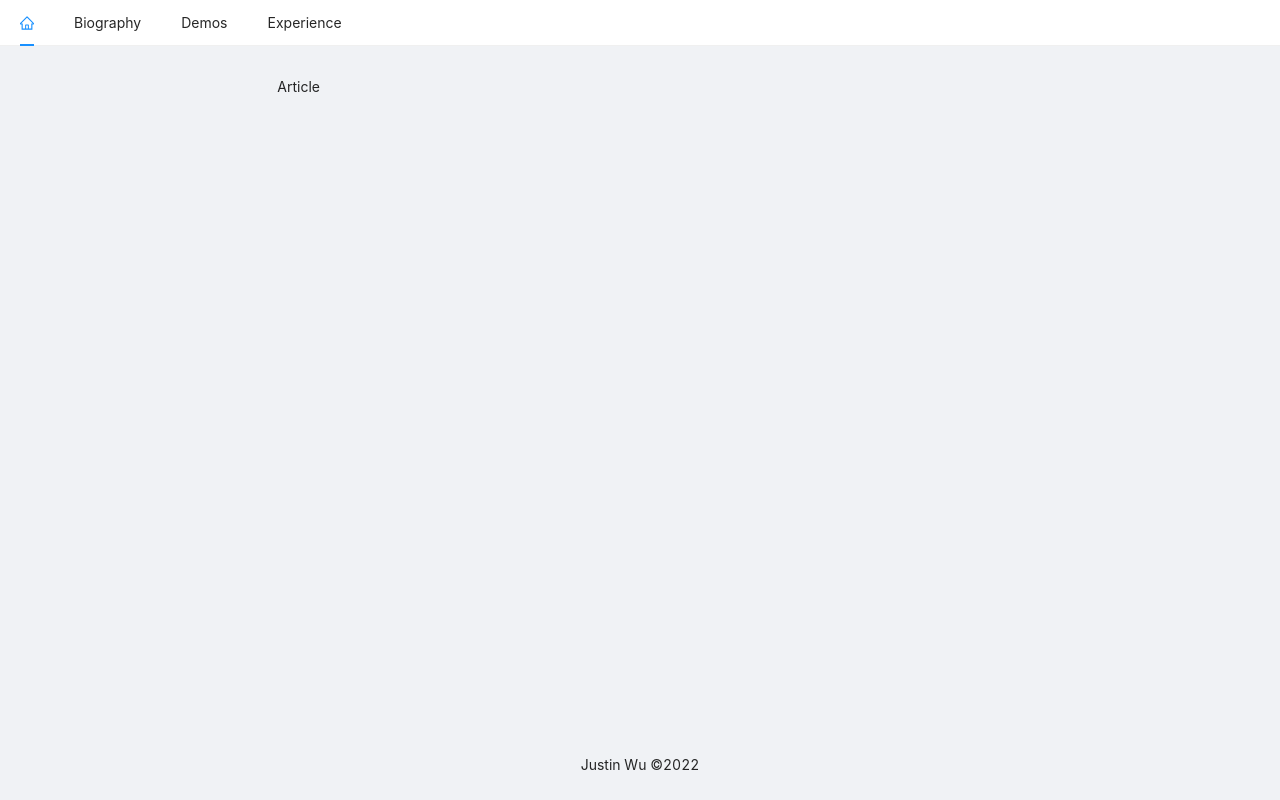
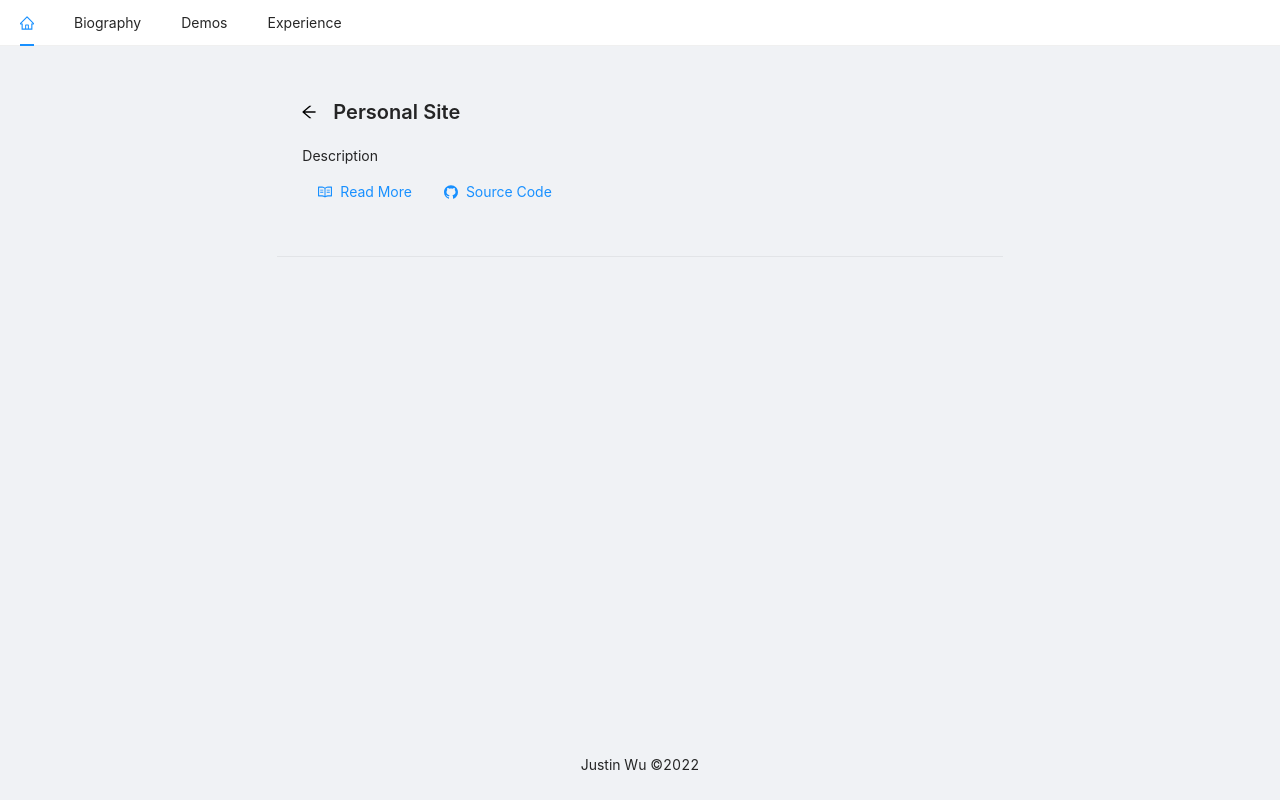
Before and after one commit to JustinLokHinWu/Personal-Site-Frontend, a React (Create React App) app: page /articles/personal-site in a window 1280 px wide. Built offline with nearby package versions, Linux system fonts and the light colour scheme.

Commit message:
Refactored articles/demos to pull out header

```diff
--- a/src/App.js
+++ b/src/App.js
@@ -2,11 +2,11 @@ import './App.css';
 import { BrowserRouter as Router, Route } from 'react-router-dom'
 import { Affix, Layout, Col } from 'antd'
 import 'antd/dist/antd.css';
-import ModelDemo from './components/ModelDemo'
 import HeaderMenu from './components/HeaderMenu';
 import Home from './components/Home';
-import { ActganInfo } from './components/ArticleInfo'
-import Article from './components/Article';
+import { ActganInfo, PersonalSiteInfo } from './components/ArticleInfo'
+import PersonalSiteArticle from './components/Articles/PersonalSiteArticle';
+import ActganArticle from './components/Articles/ActganArticle';
 
 const { Content, Footer } = Layout;
 
@@ -35,7 +35,7 @@ function App() {
               path='/demos/actgan'
               exact
               render={() => (
-                <ModelDemo
+                <ActganArticle
                   info={ActganInfo}
                   backendURL='http://localhost:8000/actgan' />
               )}
@@ -45,8 +45,8 @@ function App() {
               path='/articles/personal-site'
               exact
               render={() => (
-                <Article
-
+                <PersonalSiteArticle
+                  info={PersonalSiteInfo}
                 />
               )}
             />
--- a/src/components/Article.js
+++ /dev/null
@@ -1,9 +0,0 @@
-import React from 'react'
-
-const Article = () => {
-  return (
-    <div>Article</div>
-  )
-}
-
-export default Article
--- /dev/null
+++ b/src/components/ArticleHeader.js
@@ -0,0 +1,35 @@
+import React from 'react'
+import DescriptionsItem from 'antd/lib/descriptions/Item'
+import { useHistory } from 'react-router'
+import { PageHeader, Descriptions, Button } from 'antd'
+
+const ArticleHeader = ({ info }) => {
+  const history = useHistory()
+
+  return (
+    <PageHeader
+      className='site-page-header'
+      title={info.title}
+      onBack={() => history.goBack()}
+    >
+      <Descriptions column={1} size='small'>
+        <DescriptionsItem>
+          {info.description}
+        </DescriptionsItem>
+        <DescriptionsItem>
+        {
+          info.links.map(entry =>
+            <Button
+              type='link'
+              href={entry.link}>
+                <entry.icon />{entry.text}
+            </Button>
+          )
+        }
+        </DescriptionsItem>
+      </Descriptions>
+    </PageHeader>
+  )
+}
+
+export default ArticleHeader
--- a/src/components/ArticleInfo.js
+++ b/src/components/ArticleInfo.js
@@ -1,6 +1,7 @@
 import { GithubFilled, CodeOutlined, ReadOutlined } from '@ant-design/icons';
 import actgan_image from "../assets/images/ACTGAN.png"
 import site_image from "../assets/images/site.png"
+import PersonalSiteArticle from './Articles/PersonalSiteArticle';
 
 export const ActganInfo = {
     key: "actgan",
@@ -14,7 +15,8 @@ export const ActganInfo = {
         {'text': 'Service', 'link': 'https://github.com/JustinLokHinWu/ACTGAN-Service', 'icon': GithubFilled},
     ],
     image: actgan_image,
-    image_alt: "ACTGAN"
+    image_alt: "ACTGAN",
+    // article:
 }
 
 export const PersonalSiteInfo = {
@@ -27,7 +29,8 @@ export const PersonalSiteInfo = {
         {'text': 'Source Code', 'link': 'https://github.com/JustinLokHinWu/Personal-Website', 'icon': GithubFilled}
     ],
     image: site_image,
-    image_alt: "Personal website"
+    image_alt: "Personal website",
+    article: PersonalSiteArticle
 }
 
 export const ArticleInfo = [
--- /dev/null
+++ b/src/components/Articles/ActganArticle.js
@@ -0,0 +1,18 @@
+import { Divider } from 'antd'
+import React from 'react'
+import ArticleHeader from '../ArticleHeader'
+import ModelDemo from '../ModelDemo'
+
+const ActganArticle = ({ info, backendURL }) => {
+  return (
+    <div>
+        <ArticleHeader info={info} />
+        <Divider />
+        <ModelDemo
+            info={info}
+            backendURL={backendURL} />
+    </div>
+  )
+}
+
+export default ActganArticle
--- /dev/null
+++ b/src/components/Articles/PersonalSiteArticle.js
@@ -0,0 +1,16 @@
+import { Divider } from 'antd'
+import React from 'react'
+import ArticleHeader from '../ArticleHeader'
+
+const PersonalSiteArticle = ({ info }) => {
+  return (
+    <div>
+      <ArticleHeader
+        info={info}
+      />
+      <Divider />
+    </div>
+  )
+}
+
+export default PersonalSiteArticle
--- a/src/components/ModelDemo.js
+++ b/src/components/ModelDemo.js
@@ -2,9 +2,7 @@ import { useState, useEffect } from 'react'
 import axios from 'axios'
 import ModelForm from './ModelForm'
 import ModelDisplay from './ModelDisplay'
-import { Divider, PageHeader, Row, Col, Descriptions, message, Button } from 'antd'
-import DescriptionsItem from 'antd/lib/descriptions/Item'
-import { useHistory } from 'react-router'
+import { Divider, Row, Col, message } from 'antd'
 
 const ModelDemo = ({ info, backendURL }) => {
     const [datasets, setDatasets] = useState([])
@@ -18,8 +16,6 @@ const ModelDemo = ({ info, backendURL }) => {
     const [isRequesting, setIsRequesting] = useState(false)
     const [fetchingDatasetLists, setFetchingDatasetLists] = useState(false)
     const [fetchingClassAndEpochs, setfetchingClassAndEpochs] = useState(false)
-
-    const history = useHistory()
 
     const fetchImage = async (dataset, epoch, class_id, seed) => {
         setIsRequesting(true)
@@ -117,29 +113,6 @@ const ModelDemo = ({ info, backendURL }) => {
 
     return (
         <div>
-            <PageHeader
-                className='site-page-header'
-                title={info.title}
-                onBack={() => history.goBack()}
-            >
-                <Descriptions column={1} size='small'>
-                    <DescriptionsItem>
-                        {info.description}
-                    </DescriptionsItem>
-                    <DescriptionsItem>
-                    {
-                        info.links.map(entry =>
-                            <Button
-                                type='link'
-                                href={entry.link}>
-                                    <entry.icon />{entry.text}
-                            </Button>
-                        )
-                    }
-                    </DescriptionsItem>
-                </Descriptions>
-            </PageHeader>
-            <Divider />
             <Row justify='space-around'>
                 <Col xs={24} md={12} lg={12}>
                 <ModelForm
```
